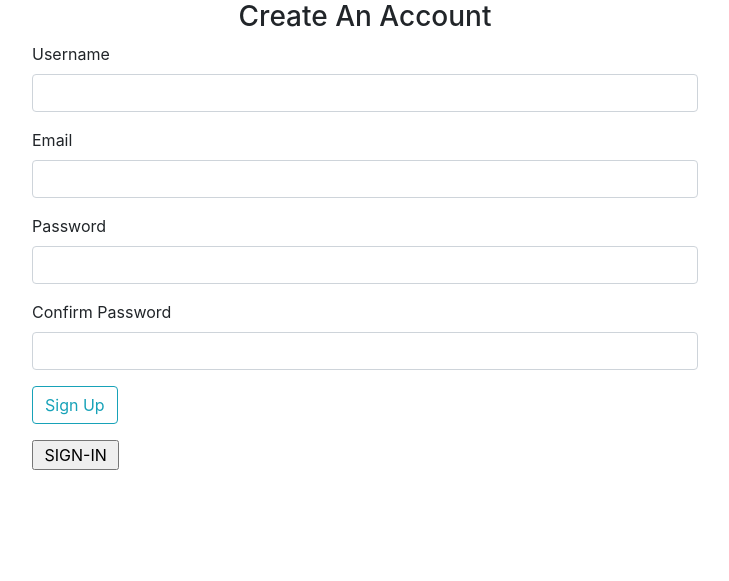
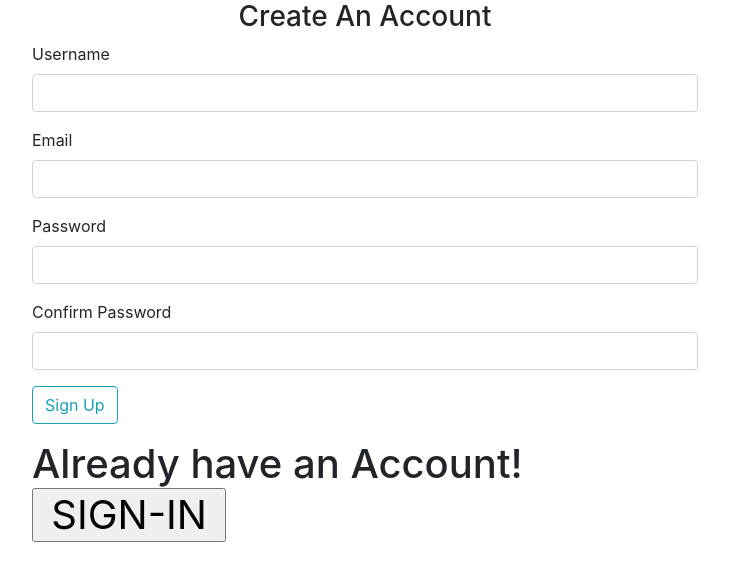
Before and after one commit to deepakkumarjha1111/current, a Flask app: page /register in a window 1280 px wide. Shown: the part 104-685 px from the top of the page, without its empty margins (275-1004 px from the left). Run offline with Flask 2, Linux system fonts and the light colour scheme; some libraries are stand-ins or nearby versions.

Commit message:
Update register.html

```diff
--- a/flaskblog/templates/register.html
+++ b/flaskblog/templates/register.html
@@ -62,6 +62,7 @@
 
 
     <!----------------------------->
+    <H1>Already have an Account!
     <!DOCTYPE html>
 <html>
   <head>
```
